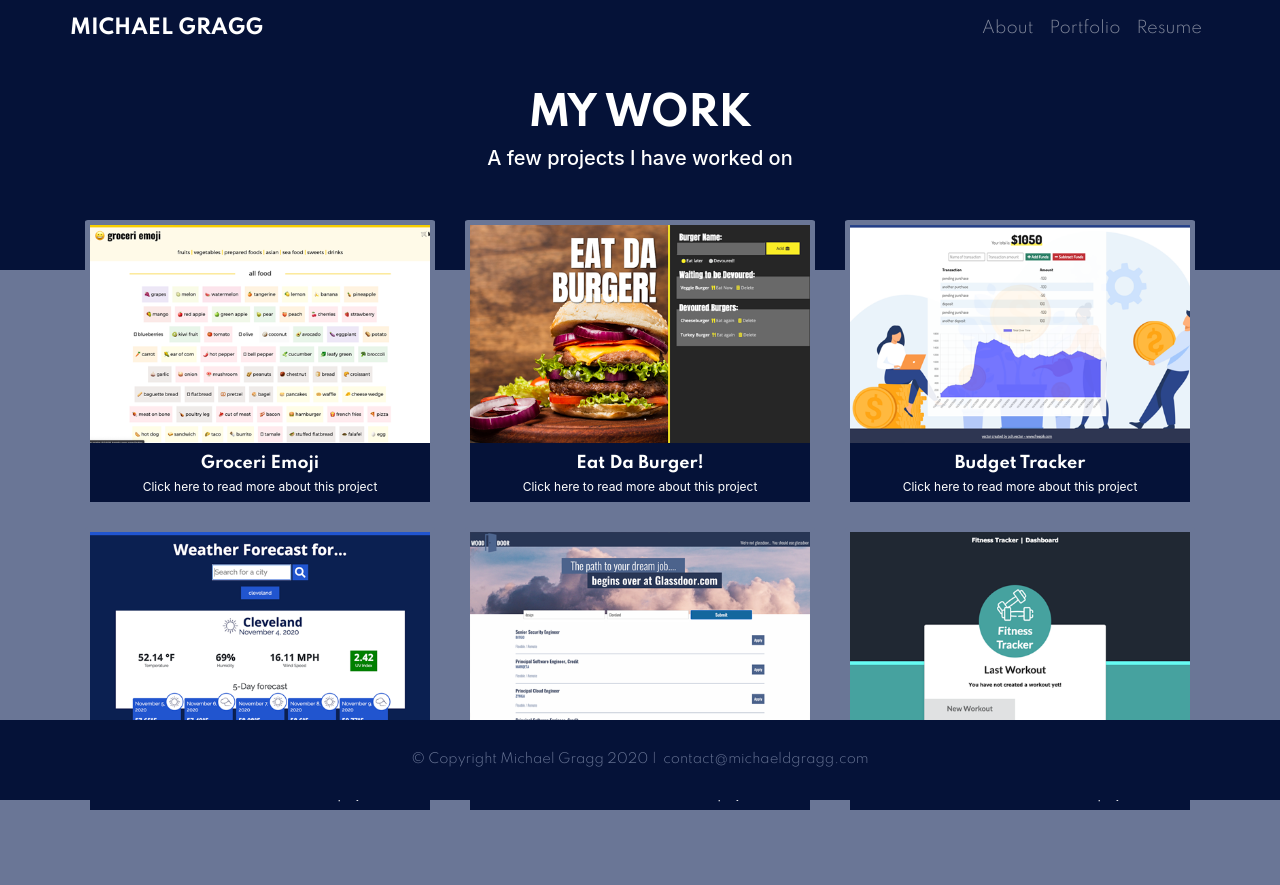
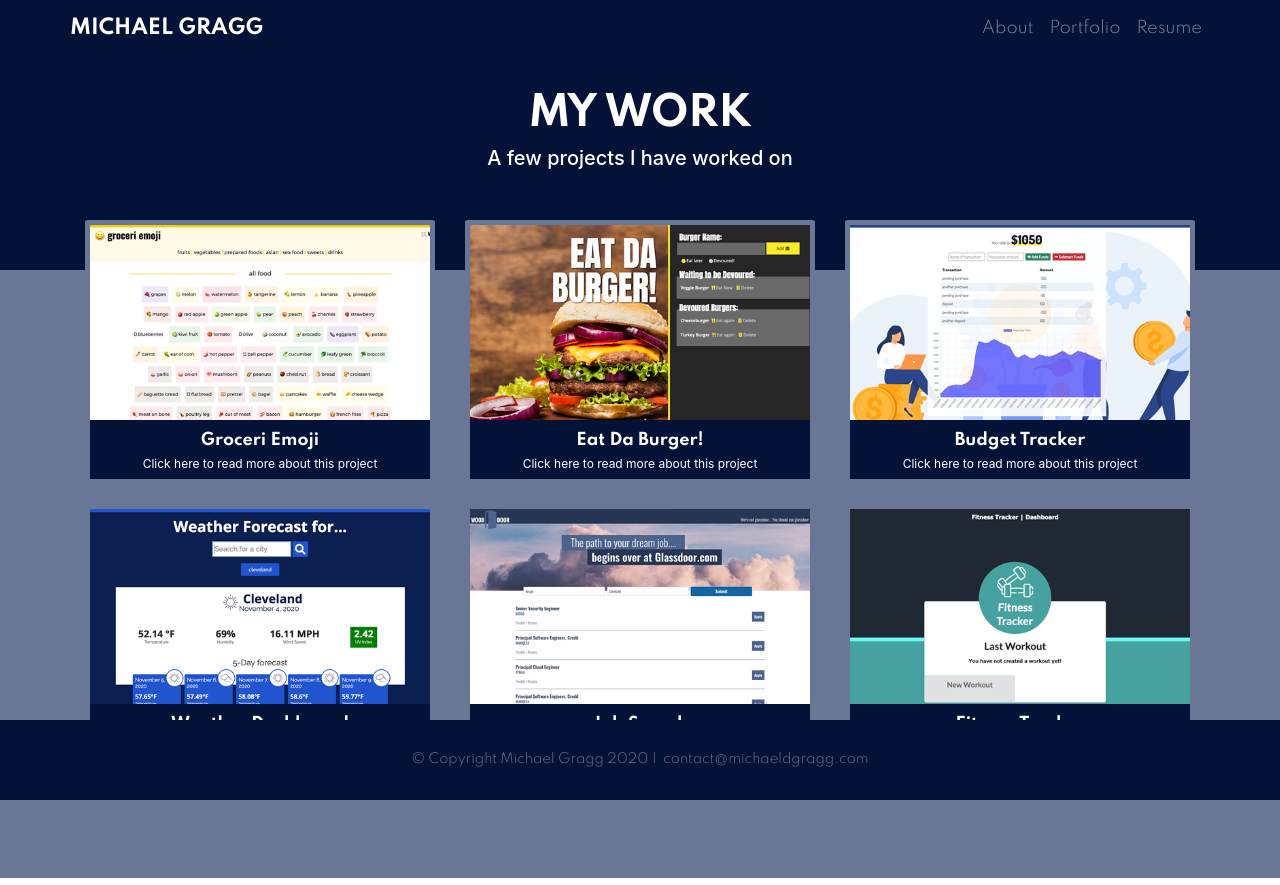
Before and after one commit to mdgragg/react-portfolio, a React (Create React App) app: page /portfolio in a window 1280 px wide. Built offline with nearby package versions, Linux system fonts and the light colour scheme.

Commit message:
updated background/height style

```diff
--- a/src/App.css
+++ b/src/App.css
@@ -1,7 +1,7 @@
-.background {
+  .background {
     background: #6A7696;
     width:100%;
     height: 100%;
     object-fit: cover;
-
+    min-height: 850px;
   }
--- a/src/components/About/style.css
+++ b/src/components/About/style.css
@@ -1,3 +1,7 @@
+.main {
+  margin-bottom: 100px;
+}
+
 .main h1 {
   font-family: "Spartan", sans-serif;
   font-weight: 700;
--- a/src/components/Portfolio/style.css
+++ b/src/components/Portfolio/style.css
@@ -32,7 +32,7 @@
 .project-row {
   text-align: center;
   margin-top: -50px;
-  margin-bottom: 50px;
+  margin-bottom: 90px;
 }
 
 .work-items {
@@ -75,6 +75,9 @@ div div .modal-content  {
   border-right: #6A7696 solid 5px;
   border-top: #6A7696 solid 5px;
   border-bottom: none;
+  height: 200px;
+  object-fit: cover;
+  object-position: top;
 
 }
 div .project-button {
```
